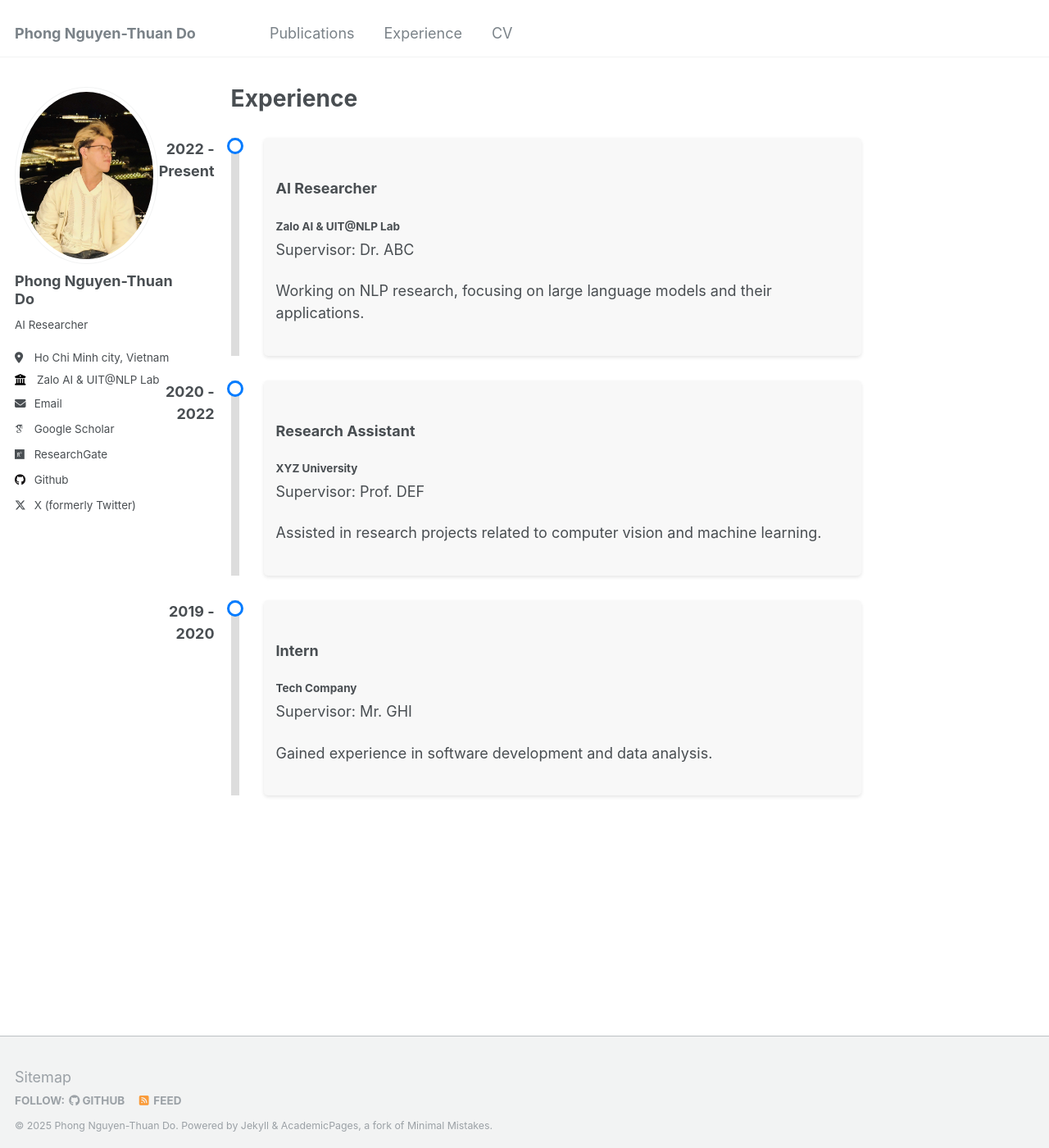
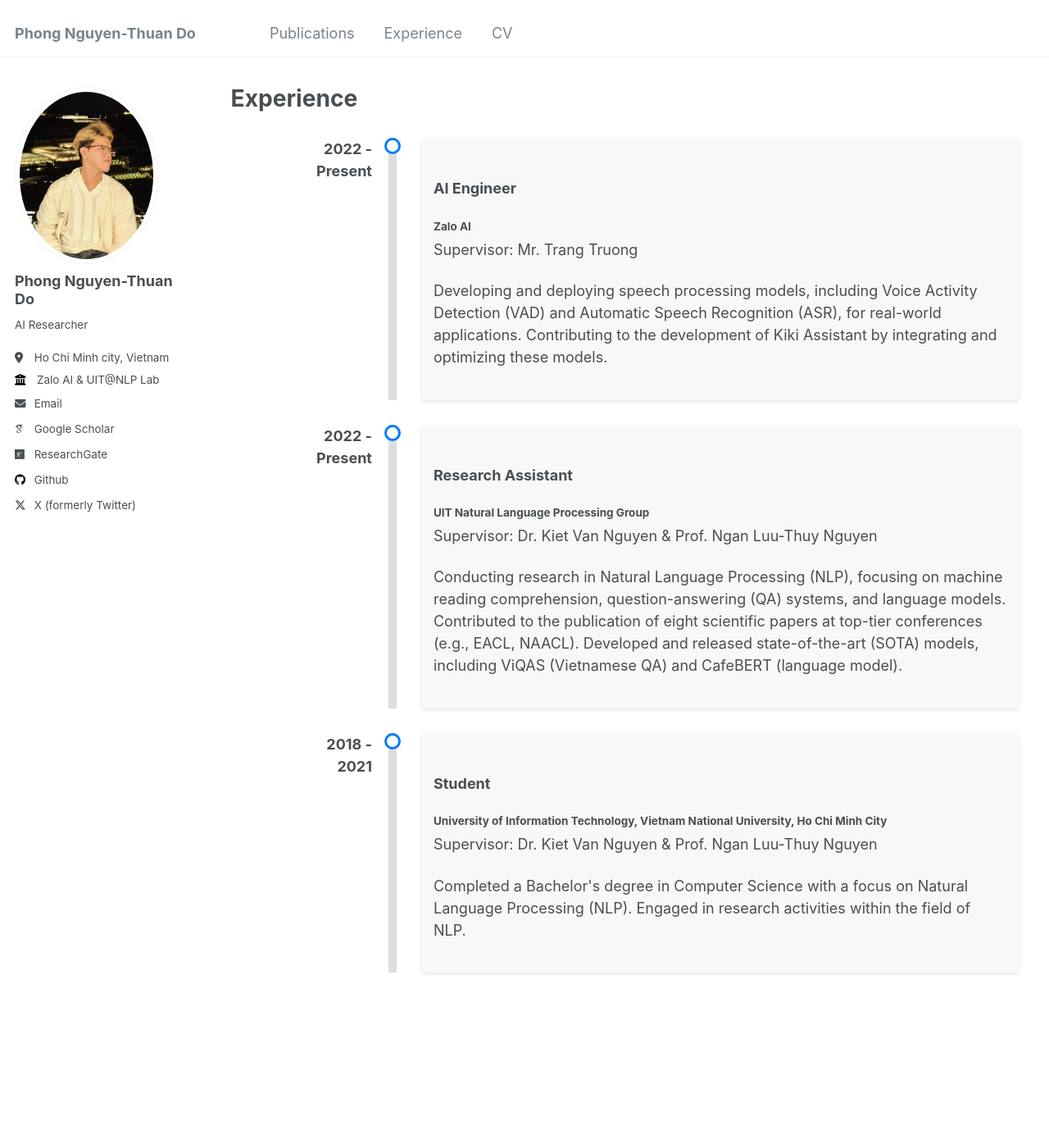
Before and after one commit to PhongNTDo/PhongNTDo.github.io, a Jekyll site: the page built from _pages/experience.md, in a window 1280 px wide and 1400 px high. Shown: the whole window at 82% size. Built offline with Jekyll 4.4.1, drawn with Linux system fonts in a browser that asks for light colours; some web fonts are replaced.

Commit message:
add information for experience and change the layout

```diff
--- a/_data/experience.yaml
+++ b/_data/experience.yaml
@@ -1,18 +1,25 @@
-# _data/experience.yml
+# _data/experience.yaml
 - date: "2022 - Present"
-  title: "AI Researcher"
-  company: "Zalo AI & UIT@NLP Lab"
-  supervisor: "Dr. ABC"
-  description: "Working on NLP research, focusing on large language models and their applications."
+  title: "AI Engineer"
+  company: "Zalo AI"
+  supervisor: "Mr. Trang Truong"
+  description: >-
+    Developing and deploying speech processing models, including Voice Activity Detection (VAD) and Automatic Speech Recognition (ASR), for real-world applications.
+    Contributing to the development of Kiki Assistant by integrating and optimizing these models.
 
-- date: "2020 - 2022"
+- date: "2022 - Present"
   title: "Research Assistant"
-  company: "XYZ University"
-  supervisor: "Prof. DEF"
-  description: "Assisted in research projects related to computer vision and machine learning."
+  company: "UIT Natural Language Processing Group"
+  supervisor: "Dr. Kiet Van Nguyen & Prof. Ngan Luu-Thuy Nguyen"
+  description: >-
+    Conducting research in Natural Language Processing (NLP), focusing on machine reading comprehension, question-answering (QA) systems, and language models.
+    Contributed to the publication of eight scientific papers at top-tier conferences (e.g., EACL, NAACL).
+    Developed and released state-of-the-art (SOTA) models, including ViQAS (Vietnamese QA) and CafeBERT (language model).
 
-- date: "2019 - 2020"
-  title: "Intern"
-  company: "Tech Company"
-  supervisor: "Mr. GHI"
-  description: "Gained experience in software development and data analysis."
+- date: "2018 - 2021"
+  title: "Student"
+  company: "University of Information Technology, Vietnam National University, Ho Chi Minh City"
+  supervisor: "Dr. Kiet Van Nguyen & Prof. Ngan Luu-Thuy Nguyen"
+  description: >-
+    Completed a Bachelor's degree in Computer Science with a focus on Natural Language Processing (NLP).
+    Engaged in research activities within the field of NLP.
--- a/_pages/experience.md
+++ b/_pages/experience.md
@@ -29,6 +29,7 @@ author_profile: true
     width: 100%;
     margin: 0 auto;
     padding: 20px 0;
+    margin-left: 25%; /* Add a left margin to push the timeline away from the sidebar */
   }
 
   .experience-item {
@@ -76,4 +77,13 @@ author_profile: true
     border-radius: 5px;
     box-shadow: 0 2px 4px rgba(0, 0, 0, 0.1);
   }
+  /* Media query for smaller screens */
+  @media (max-width: 768px) {
+    #experience-timeline {
+      margin-left: 0; /* Remove the left margin on smaller screens */
+    }
+    .experience-date {
+        left: -100px;
+    }
+  }
 </style>
```
